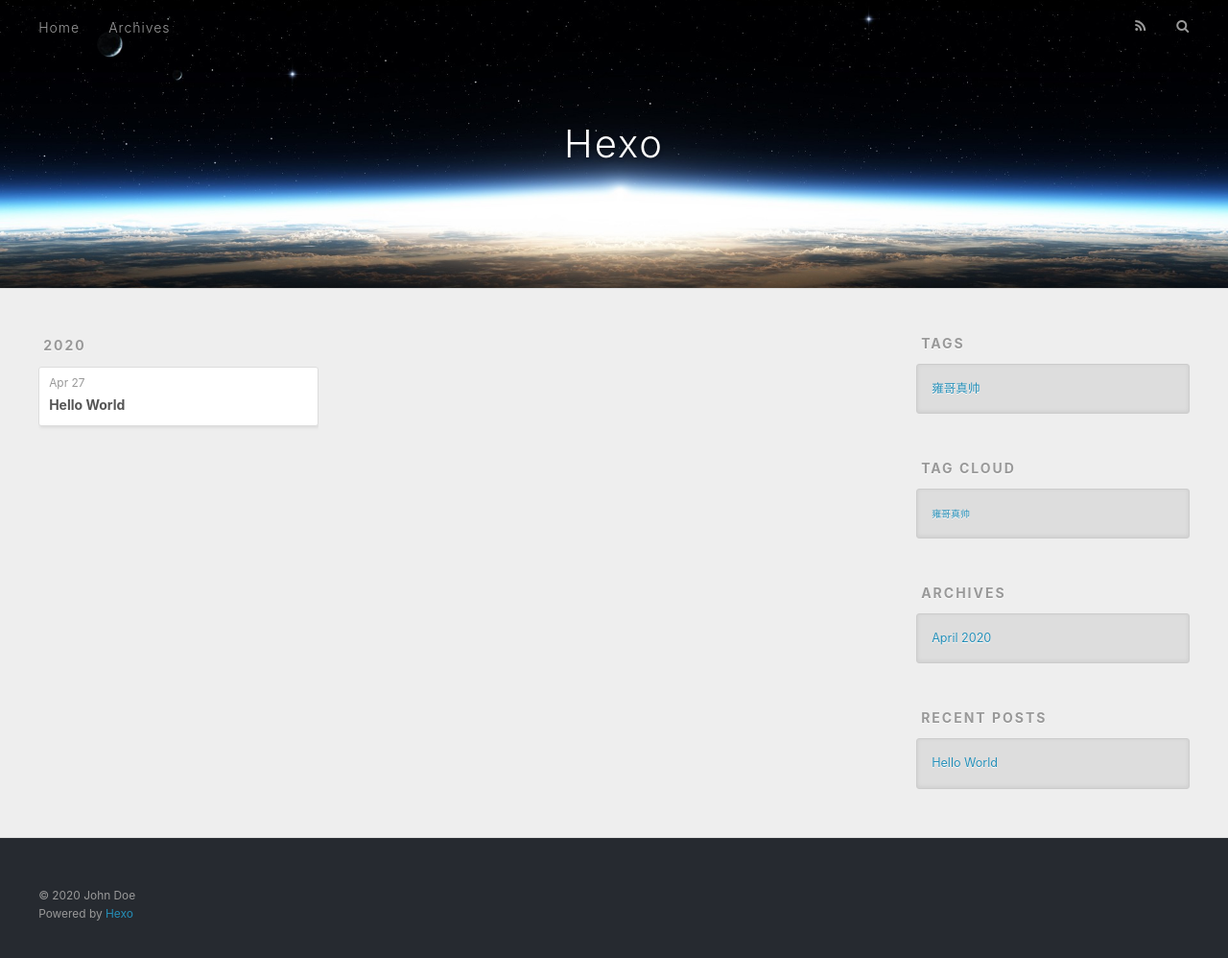
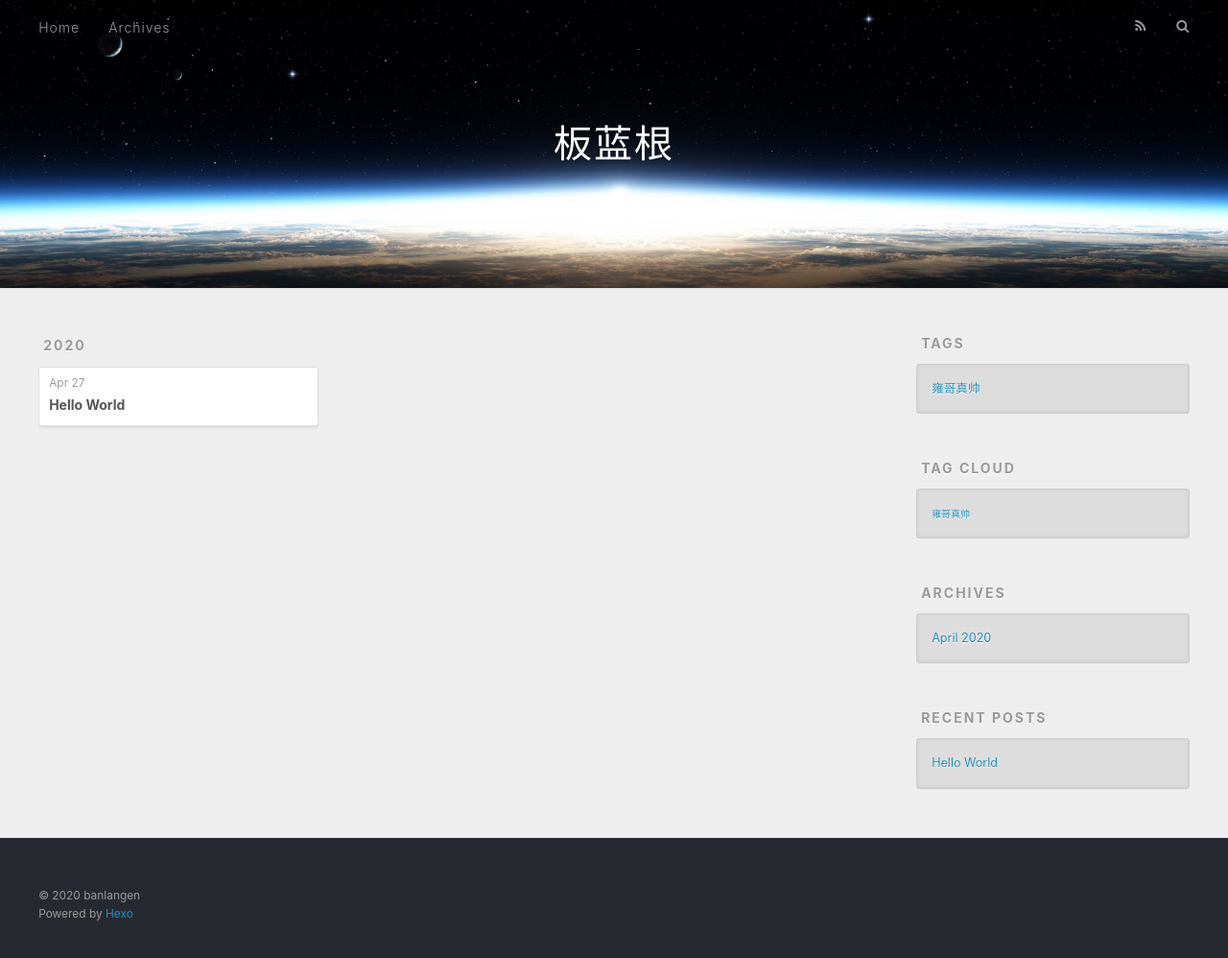
Before and after one commit to believeyong/believeyong.github.io, a plain HTML site: page archives/2020/04/index.html in a window 1280 px wide. Shown: the whole page at 96% size. Drawn offline with nearby package versions, Linux system fonts and the light colour scheme.

Commit message:
Site updated: 2020-04-27 13:37:00

```diff
--- a/archives/2020/04/index.html
+++ b/archives/2020/04/index.html
@@ -5,17 +5,17 @@
 
 
 
-  <title>Archives: 2020/4 | Hexo</title>
+  <title>Archives: 2020/4 | 板蓝根</title>
   <meta name="viewport" content="width=device-width, initial-scale=1, maximum-scale=1">
   <meta property="og:type" content="website">
-<meta property="og:title" content="Hexo">
+<meta property="og:title" content="板蓝根">
 <meta property="og:url" content="http://yoursite.com/archives/2020/04/index.html">
-<meta property="og:site_name" content="Hexo">
+<meta property="og:site_name" content="板蓝根">
 <meta property="og:locale" content="en_US">
-<meta property="article:author" content="John Doe">
+<meta property="article:author" content="banlangen">
 <meta name="twitter:card" content="summary">
 
-    <link rel="alternate" href="/atom.xml" title="Hexo" type="application/atom+xml">
+    <link rel="alternate" href="/atom.xml" title="板蓝根" type="application/atom+xml">
 
 
     <link rel="icon" href="/favicon.png">
@@ -36,7 +36,7 @@
   <div id="header-outer" class="outer">
     <div id="header-title" class="inner">
       <h1 id="logo-wrap">
-        <a href="/" id="logo">Hexo</a>
+        <a href="/" id="logo">板蓝根</a>
       </h1>
 
     </div>
@@ -155,7 +155,7 @@
 
   <div class="outer">
     <div id="footer-info" class="inner">
-      &copy; 2020 John Doe<br>
+      &copy; 2020 banlangen<br>
       Powered by <a href="http://hexo.io/" target="_blank">Hexo</a>
     </div>
   </div>
```
Also changed, not shown: 2020/04/27/hello-world/index.html (+6 -6 lines), archives/2020/index.html (+7 -7 lines), archives/index.html (+7 -7 lines), index.html (+7 -7 lines), tags/雍哥真帅/index.html (+7 -7 lines).
